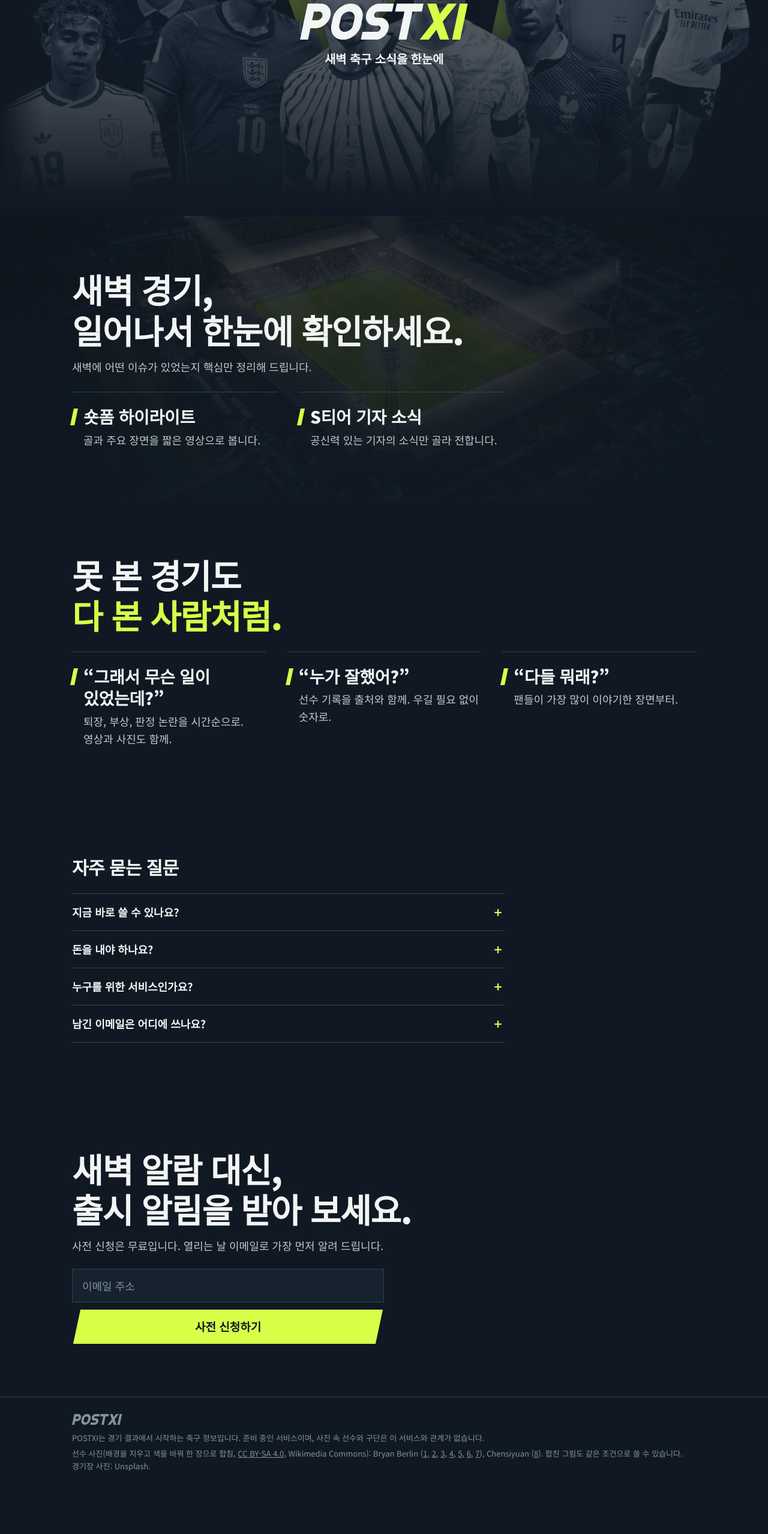
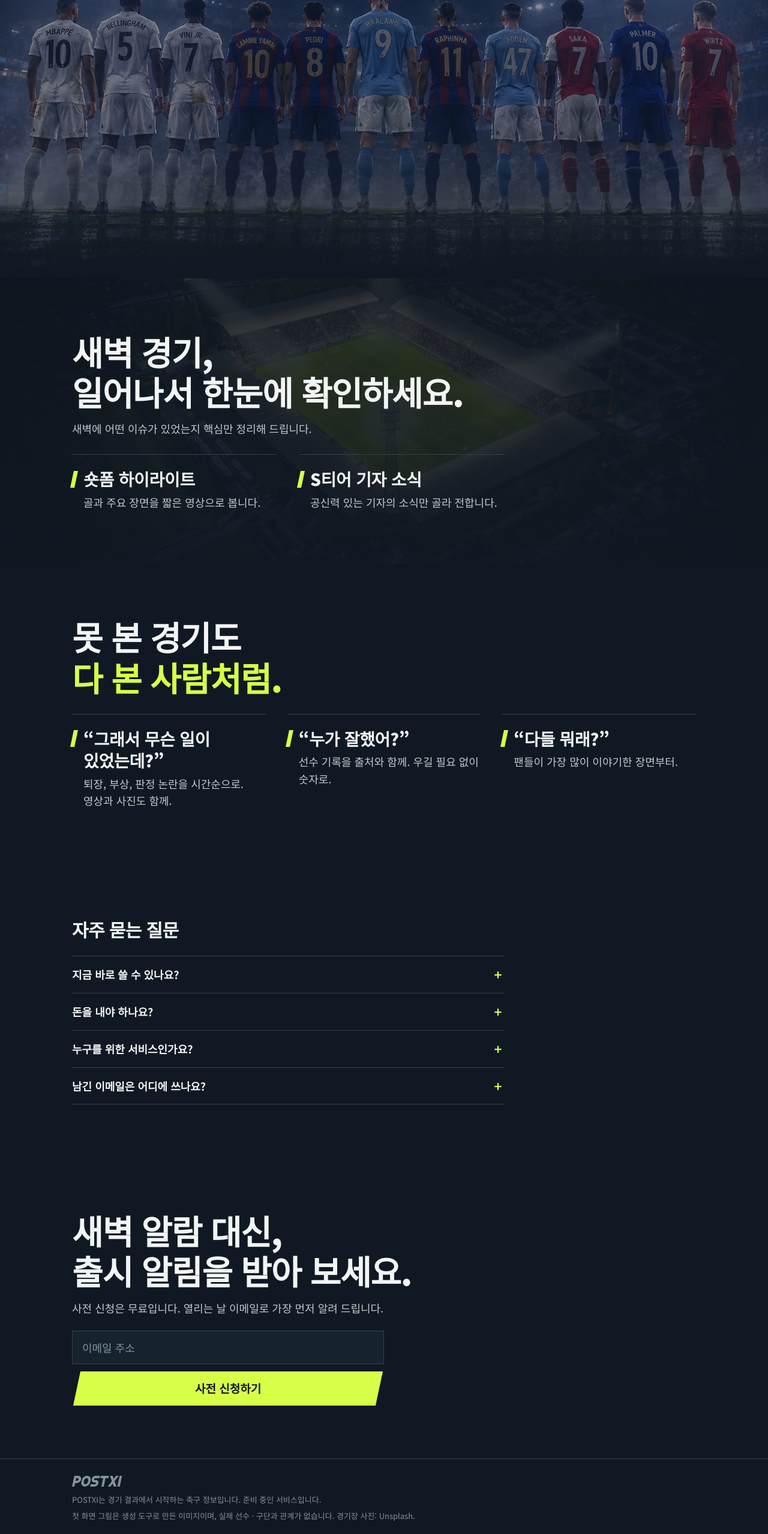
Before and after one commit to Sangwoo-97/postxi, a plain HTML site: page index.html in a window 1280 px wide. Shown: the part 240-2797 px from the top of the page at 60% size. Before the commit the page ends 2735 px from the top, so only its background shows below. Drawn offline with Linux system fonts and the light colour scheme.

Commit message:
첫 화면 배경을 새 이미지로 교체

```diff
--- a/index.html
+++ b/index.html
@@ -9,7 +9,7 @@
 <meta property="og:title" content="POSTXI — 새벽 축구 소식을 한눈에">
 <meta property="og:description" content="새벽 경기, 일어나서 한눈에 확인하세요. 사전 신청을 받고 있습니다.">
 <meta property="og:type" content="website">
-<meta property="og:image" content="https://sangwoo-97.github.io/postxi/concept-wide.jpg">
+<meta property="og:image" content="https://sangwoo-97.github.io/postxi/hero.jpg">
 <link rel="icon" href="favicon.svg" type="image/svg+xml">
 <link rel="preconnect" href="https://fonts.googleapis.com">
 <link rel="preconnect" href="https://fonts.gstatic.com" crossorigin>
@@ -46,13 +46,16 @@
   :focus-visible { outline: 3px solid var(--lime); outline-offset: 4px; }
   .sr { position: absolute; width: 1px; height: 1px; overflow: hidden; clip: rect(0 0 0 0); white-space: nowrap; }
 
-  /* 첫 화면: 어둡게 깐 컨셉 사진 위에 로고, 그 아래 한 줄.
-     사진을 바꾸려면 concept.jpg(휴대폰, 세로)와 concept-wide.jpg(PC, 가로)만 갈아 끼우면 된다. */
-  .hero { position: relative; display: grid; place-items: center; height: min(118.5vw, 88svh); min-height: 420px; overflow: hidden; isolation: isolate; }
-  .hero-bg, .hero-bg img { position: absolute; inset: 0; width: 100%; height: 100%; }
-  .hero-bg img { object-fit: cover; object-position: 50% 30%; }
-  .hero::after { content: ""; position: absolute; inset: 0; z-index: 1; background: linear-gradient(rgba(16,25,35,.66), rgba(16,25,35,.72) 55%, var(--navy) 98%); }
-  .hero-in { position: relative; z-index: 2; padding: 0 20px; text-align: center; font-size: inherit; font-weight: inherit; }
+  /* 첫 화면: 어둡게 깐 사진(선수 열한 명의 뒷모습), 그 위쪽 하늘 자리에 로고와 한 줄.
+     사진을 바꾸려면 hero.jpg만 갈아 끼우면 된다. 휴대폰에서는 사진이 낮아서 그 위에 로고 자리를 더 둔다. */
+  .hero { position: relative; padding-top: 19vw; overflow: hidden; isolation: isolate; }
+  .hero-bg { position: relative; }
+  .hero-bg img {
+    width: 100%; height: min(56.25vw, 88vh); object-fit: cover; object-position: 50% 75%;
+    -webkit-mask-image: linear-gradient(transparent, #000 24%); mask-image: linear-gradient(transparent, #000 24%);
+  }
+  .hero-bg::after { content: ""; position: absolute; inset: 0; background: linear-gradient(rgba(16,25,35,.55), rgba(16,25,35,.45) 60%, var(--navy) 99%); }
+  .hero-in { position: absolute; z-index: 2; left: 0; right: 0; top: 6.5vw; padding: 0 20px; text-align: center; font-size: inherit; font-weight: inherit; }
   .hero-logo { width: min(44vw, 280px); height: auto; margin: 0 auto; }
   .tagline { display: block; margin-top: clamp(10px, 2.6vw, 16px); font-size: clamp(15px, 4vw, 20px); font-weight: 700; letter-spacing: -0.01em; }
 
@@ -112,7 +115,8 @@
 
   @media (min-width: 760px) {
     body { font-size: 18px; }
-    .hero { height: min(46.9vw, 84vh); }
+    .hero { padding-top: 0; }
+    .hero-in { top: clamp(40px, 5vw, 80px); }
     .block { padding: 88px 0; }
     .asks { display: grid; grid-template-columns: repeat(3, 1fr); gap: 36px; border-top: 0; }
     .asks li { padding: 22px 0 0; border-top: 1px solid var(--line); border-bottom: 0; }
@@ -126,10 +130,7 @@
 
   <!-- 1. 한 줄 약속 -->
   <section class="hero">
-    <picture class="hero-bg">
-      <source media="(min-width: 760px)" srcset="concept-wide.jpg">
-      <img src="concept.jpg" alt="">
-    </picture>
+    <div class="hero-bg"><img src="hero.jpg" alt="" width="1672" height="941"></div>
     <h1 class="hero-in">
       <svg class="hero-logo" viewBox="0 0 464 100" role="img" aria-label="POSTXI" xmlns="http://www.w3.org/2000/svg">
         <path fill="#F3F5F5" fill-rule="evenodd" clip-rule="evenodd" d="M21.256 0H57.256C76.033 0 88.02 15.222 84.029 34C80.037 52.778 61.579 68 42.802 68H28.802L22 100H0L21.256 0ZM38.579 22H52.579C59.207 22 63.437 27.373 62.029 34C60.62 40.627 54.105 46 47.478 46H33.478L38.579 22ZM140.256 0C162.899 0 177.354 18.356 172.541 41L168.715 59C163.902 81.644 141.644 100 119 100C96.356 100 81.902 81.644 86.715 59L90.541 41C95.354 18.356 117.612 0 140.256 0ZM135.579 22C146.073 22 152.771 30.507 150.541 41L146.715 59C144.484 69.493 134.17 78 123.676 78C113.183 78 106.484 69.493 108.715 59L112.541 41C114.771 30.507 125.086 22 135.579 22ZM259.256 0H219.756C202.911 0 186.353 13.655 182.773 30.5C179.192 47.345 189.945 61 206.79 61H215.79C220.484 61 223.481 64.806 222.483 69.5C221.485 74.194 216.871 78 212.176 78H172.676L168 100H207.5C224.345 100 240.903 86.345 244.483 69.5C248.063 52.655 237.311 39 220.466 39H211.466C206.772 39 203.775 35.194 204.773 30.5C205.771 25.806 210.385 22 215.079 22H254.579L259.256 0ZM267.256 0H341.256L336.579 22H310.579L294 100H272L288.579 22H262.579L267.256 0Z"/>
@@ -210,21 +211,8 @@
       <path fill="#82929D" fill-rule="evenodd" clip-rule="evenodd" d="M21.256 0H57.256C76.033 0 88.02 15.222 84.029 34C80.037 52.778 61.579 68 42.802 68H28.802L22 100H0L21.256 0ZM38.579 22H52.579C59.207 22 63.437 27.373 62.029 34C60.62 40.627 54.105 46 47.478 46H33.478L38.579 22ZM140.256 0C162.899 0 177.354 18.356 172.541 41L168.715 59C163.902 81.644 141.644 100 119 100C96.356 100 81.902 81.644 86.715 59L90.541 41C95.354 18.356 117.612 0 140.256 0ZM135.579 22C146.073 22 152.771 30.507 150.541 41L146.715 59C144.484 69.493 134.17 78 123.676 78C113.183 78 106.484 69.493 108.715 59L112.541 41C114.771 30.507 125.086 22 135.579 22ZM259.256 0H219.756C202.911 0 186.353 13.655 182.773 30.5C179.192 47.345 189.945 61 206.79 61H215.79C220.484 61 223.481 64.806 222.483 69.5C221.485 74.194 216.871 78 212.176 78H172.676L168 100H207.5C224.345 100 240.903 86.345 244.483 69.5C248.063 52.655 237.311 39 220.466 39H211.466C206.772 39 203.775 35.194 204.773 30.5C205.771 25.806 210.385 22 215.079 22H254.579L259.256 0ZM267.256 0H341.256L336.579 22H310.579L294 100H272L288.579 22H262.579L267.256 0Z"/>
       <path fill="#82929D" fill-rule="evenodd" clip-rule="evenodd" d="M351.256 0H376.256L386.289 28.07L408.256 0H433.256L394.128 50L412 100H387L376.966 71.93L355 100H330L369.128 50L351.256 0ZM441.256 0H463.256L442 100H420L441.256 0Z"/>
     </svg>
-    <p>POSTXI는 경기 결과에서 시작하는 축구 정보입니다. 준비 중인 서비스이며, 사진 속 선수와 구단은 이 서비스와 관계가 없습니다.</p>
-    <p>
-      선수 사진(배경을 지우고 색을 바꿔 한 장으로 합침, <a href="https://creativecommons.org/licenses/by-sa/4.0/deed.ko">CC BY-SA 4.0</a>, Wikimedia Commons):
-      Bryan Berlin
-      (<a href="https://commons.wikimedia.org/wiki/File:Jude_Bellingham_England_v_Panama_27_June_26-082.jpg">1</a>,
-      <a href="https://commons.wikimedia.org/wiki/File:Kylian_Mbappe_France_v_Senegal_16_June_2026-391.jpg">2</a>,
-      <a href="https://commons.wikimedia.org/wiki/File:Lamine_Yamal_France_v_Spain_7.24.26-144.jpg">3</a>,
-      <a href="https://commons.wikimedia.org/wiki/File:Erling_Haaland_Morocco_v_Norway_7_June_2026-128.jpg">4</a>,
-      <a href="https://commons.wikimedia.org/wiki/File:Lionel_Messi_Argentina_v_Egypt_7_July_2026-054.jpg">5</a>,
-      <a href="https://commons.wikimedia.org/wiki/File:Michael_Olise_France_v_Senegal_16_June_2026-307.jpg">6</a>,
-      <a href="https://commons.wikimedia.org/wiki/File:Cristiano_Ronaldo_Croatia_v_Portugal_2_July_2026-075.jpg">7</a>),
-      Chensiyuan
-      (<a href="https://commons.wikimedia.org/wiki/File:1_Riccardo_Calafiori_2026.jpg">8</a>).
-      합친 그림도 같은 조건으로 쓸 수 있습니다. 경기장 사진: Unsplash.
-    </p>
+    <p>POSTXI는 경기 결과에서 시작하는 축구 정보입니다. 준비 중인 서비스입니다.</p>
+    <p>첫 화면 그림은 생성 도구로 만든 이미지이며, 실제 선수 · 구단과 관계가 없습니다. 경기장 사진: Unsplash.</p>
   </div>
 </footer>
 
```
Also changed, not shown: hero.jpg (added), 1 other file.
